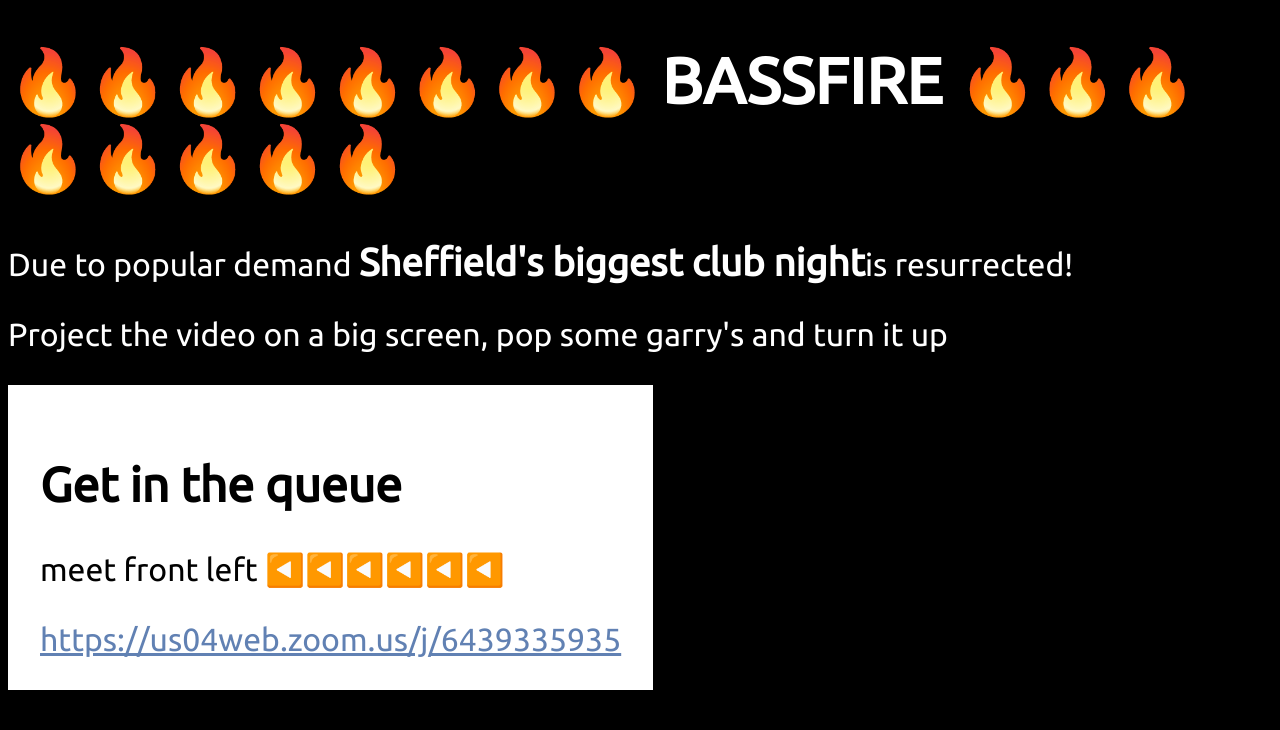
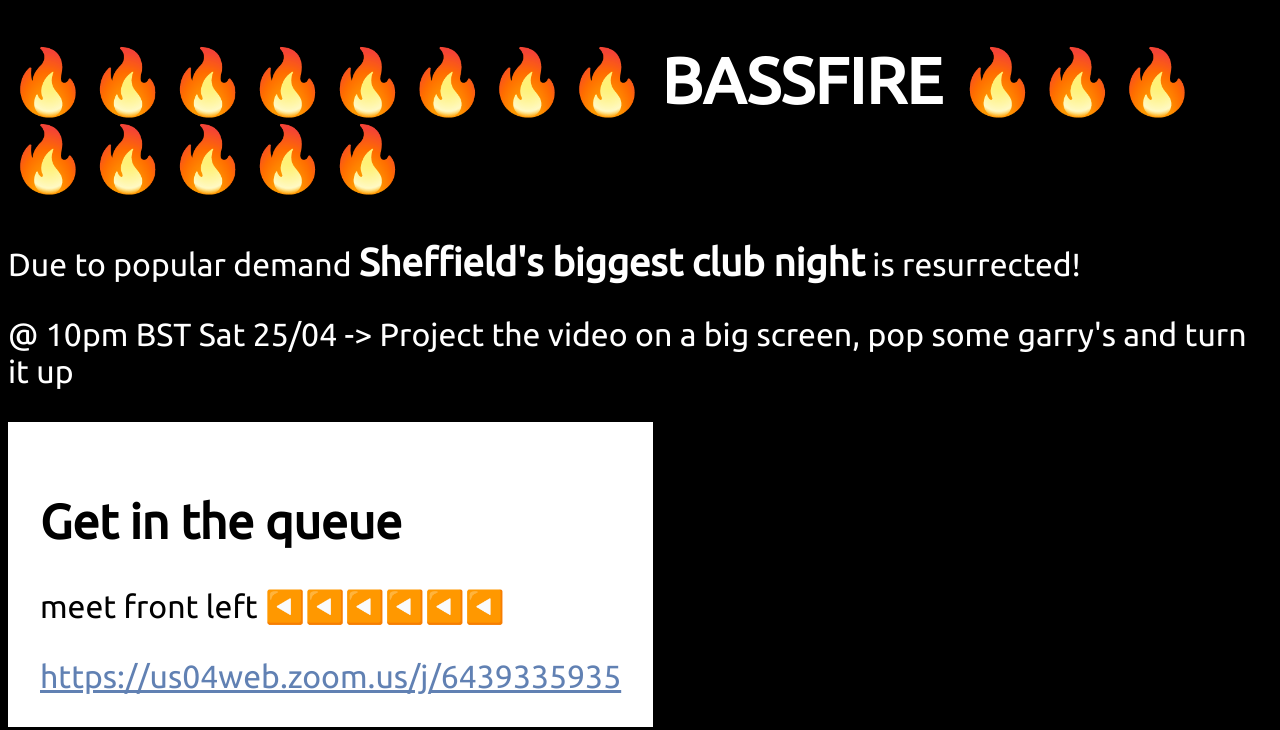
Before and after one commit to mattdotroberts/ONE-more-TIME, a plain HTML site: page index.html in a window 1280 px wide. Shown: the top 730 px of the page. Drawn offline with Linux system fonts and the light colour scheme; a script that the page names is missing.

Commit message:
added date

```diff
--- a/index.html
+++ b/index.html
@@ -14,8 +14,8 @@
 </head>
 <body>
   <h1>🔥🔥🔥🔥🔥🔥🔥🔥 BASSFIRE 🔥🔥🔥🔥🔥🔥🔥🔥</h1>
-  <p>Due to popular demand <em>Sheffield's biggest club night</em>is resurrected!</p>
-  <p>Project the video on a big screen, pop some garry's and turn it up</p>
+  <p>Due to popular demand <em>Sheffield's biggest club night</em> is resurrected!</p>
+  <p>@ 10pm BST Sat 25/04 -> Project the video on a big screen, pop some garry's and turn it up</p>
   <section id="infos">
     <h1>Get in the queue</h1>
     <p>meet front left ◀️◀️◀️◀️◀️◀️</p>
```
